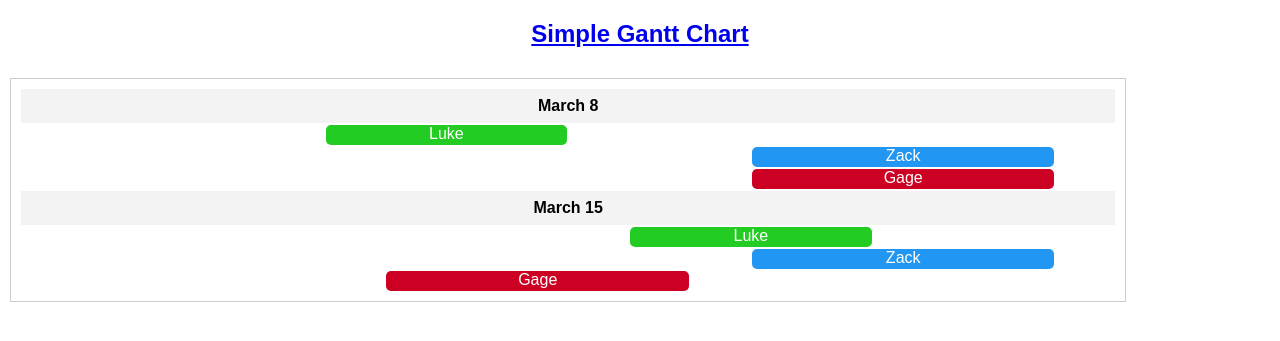
After one commit to tomgigler/soccer, a PHP site: page /ghant.html in a window 1280 px wide. The commit adds this page. Shown: the top 341 px of the page. Run offline with PHP 8.4, Linux system fonts and the light colour scheme.

Commit message:
Add ghant.php

```diff
--- /dev/null
+++ b/ghant.html
@@ -0,0 +1,75 @@
+<!DOCTYPE html>
+<html lang="en">
+<head>
+    <meta charset="UTF-8">
+    <meta name="viewport" content="width=device-width, initial-scale=1.0">
+    <title>Simple Gantt Chart</title>
+    <style>
+        body {
+            font-family: Arial, sans-serif;
+            margin: 0;
+            padding: 0;
+
+        }
+        .gantt-container {
+            overflow-x: auto;
+            padding: 10px;
+            width: 95%;
+        }
+        .gantt-chart {
+            display: grid;
+            grid-template-columns: repeat(18, 1fr);
+            gap: 2px;
+            align-items: center;
+            width: 90%;
+            border: 1px solid #ccc;
+            padding: 10px;
+        }
+        .gantt-header {
+            padding: 8px;
+            text-align: center;
+            font-weight: bold;
+            background: #f3f3f3;
+            white-space: nowrap;
+        }
+        .gantt-bar {
+            height: 20px;
+            text-align: center;
+            color: white;
+            border-radius: 5px;
+        }
+    </style>
+</head>
+<body>
+    <h2 style="text-align: center;"><a href="index.php">Simple Gantt Chart</a></h2>
+    <div class="gantt-container">
+    <div class="gantt-chart">
+        <div class="gantt-header" style="grid-column: span 18;">March 8</div>
+        <div style="grid-column: span 5;"></div>
+        <div class="gantt-bar" style="grid-column: span 4; background: #22CC22;">Luke</div>
+        <div style="grid-column: span 9;"></div>
+
+        <div style="grid-column: span 12;"></div>
+        <div class="gantt-bar" style="grid-column: span 5; background: #2196F3;">Zack</div>
+        <div style="grid-column: span 1;"></div>
+
+        <div style="grid-column: span 12;"></div>
+        <div class="gantt-bar" style="grid-column: span 5; background: #CC0022;">Gage</div>
+        <div style="grid-column: span 1;"></div>
+
+        <div class="gantt-header" style="grid-column: span 18;">March 15</div>
+        <div style="grid-column: span 10;"></div>
+        <div class="gantt-bar" style="grid-column: span 4; background: #22CC22;">Luke</div>
+        <div style="grid-column: span 4;"></div>
+
+        <div style="grid-column: span 12;"></div>
+        <div class="gantt-bar" style="grid-column: span 5; background: #2196F3;">Zack</div>
+        <div style="grid-column: span 1;"></div>
+
+        <div style="grid-column: span 6;"></div>
+        <div class="gantt-bar" style="grid-column: span 5; background: #CC0022;">Gage</div>
+        <div style="grid-column: span 7;"></div>
+    </div>
+    </div>
+</body>
+</html>
--- a/index.php
+++ b/index.php
@@ -5,7 +5,7 @@
 	<title>Soccer Schedule</title>
 </head>
 <body>
-	<h1>Soccer Schedule</h1>
+	<h1><a href="ghant.php">Soccer Schedule</a></h1>
 <?php
 
 function readCSV($filename) {
```
Also changed, not shown: ghant.php (added, +107 -0 lines).
